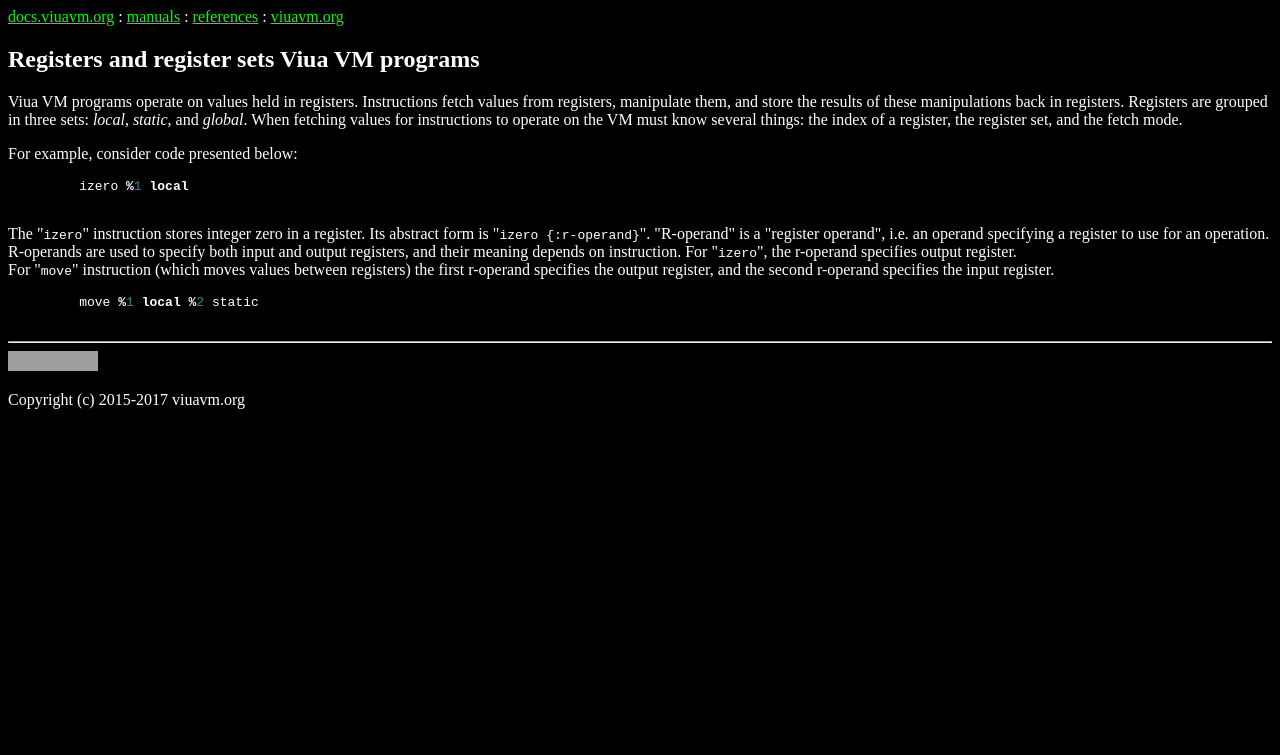
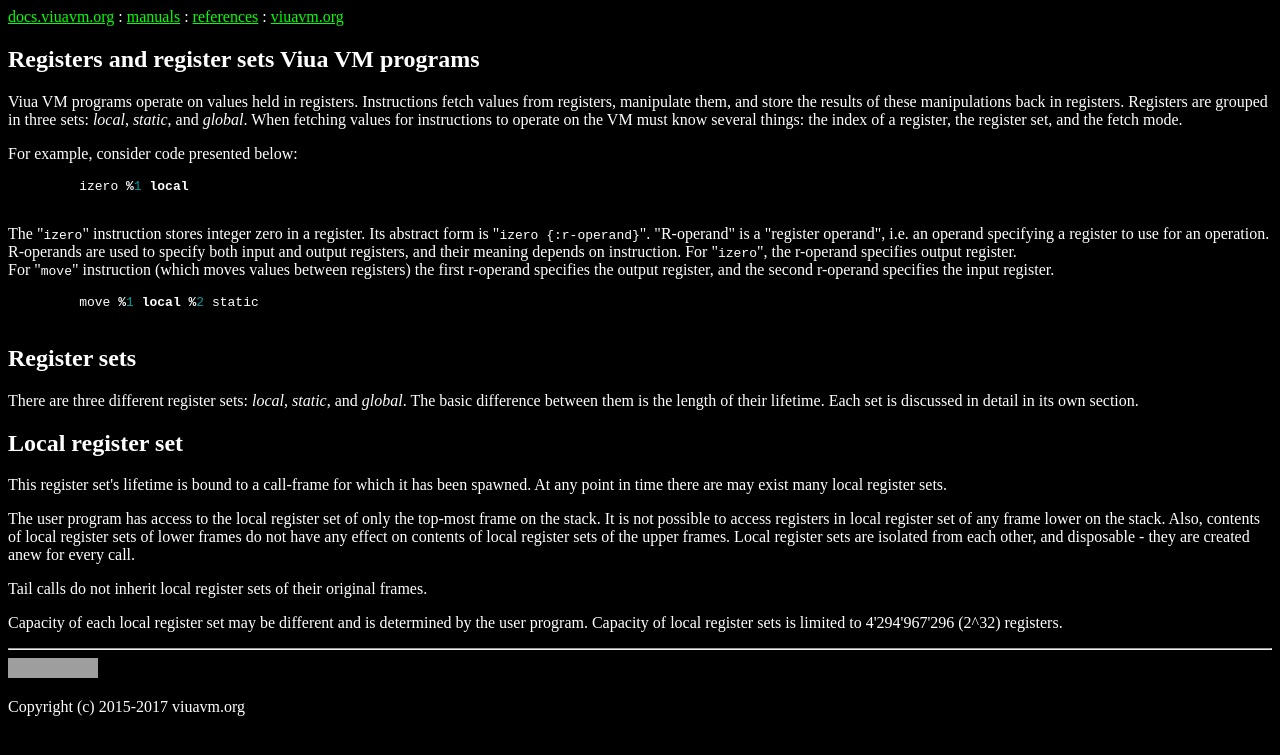
Before and after one commit to marekjm/docs.viuavm.org, a Jekyll site: the page built from _manuals/registers.html, in a window 1280 px wide. Shown: the top 755 px of the page. Built offline with Jekyll 4.4.1, drawn with Linux system fonts in a browser that asks for light colours; grey boxes are pictures that could not be loaded.

Commit message:
Add information about local register sets

```diff
--- a/_manuals/registers.html
+++ b/_manuals/registers.html
@@ -43,3 +43,37 @@
     move %1 local %2 static
     {% endhighlight %}
 </section>
+
+<section>
+    <h1> Register sets </h1>
+
+    <p>
+        There are three different register sets: <em>local</em>, <em>static</em>, and <em>global</em>.
+        The basic difference between them is the length of their lifetime.
+        Each set is discussed in detail in its own section.
+    </p>
+
+    <h2> Local register set </h2>
+
+    <p>
+        This register set's lifetime is bound to a call-frame for which it has been spawned.
+        At any point in time there are may exist many local register sets.
+    </p>
+
+    <p>
+        The user program has access to the local register set of only the top-most frame on the stack.
+        It is not possible to access registers in local register set of any frame lower on the stack.
+        Also, contents of local register sets of lower frames do not have any effect on contents of local register sets
+        of the upper frames.
+        Local register sets are isolated from each other, and disposable - they are created anew for every call.
+    </p>
+
+    <p>
+        Tail calls do not inherit local register sets of their original frames.
+    </p>
+
+    <p>
+        Capacity of each local register set may be different and is determined by the user program.
+        Capacity of local register sets is limited to 4'294'967'296 (2^32) registers.
+    </p>
+</section>
```
